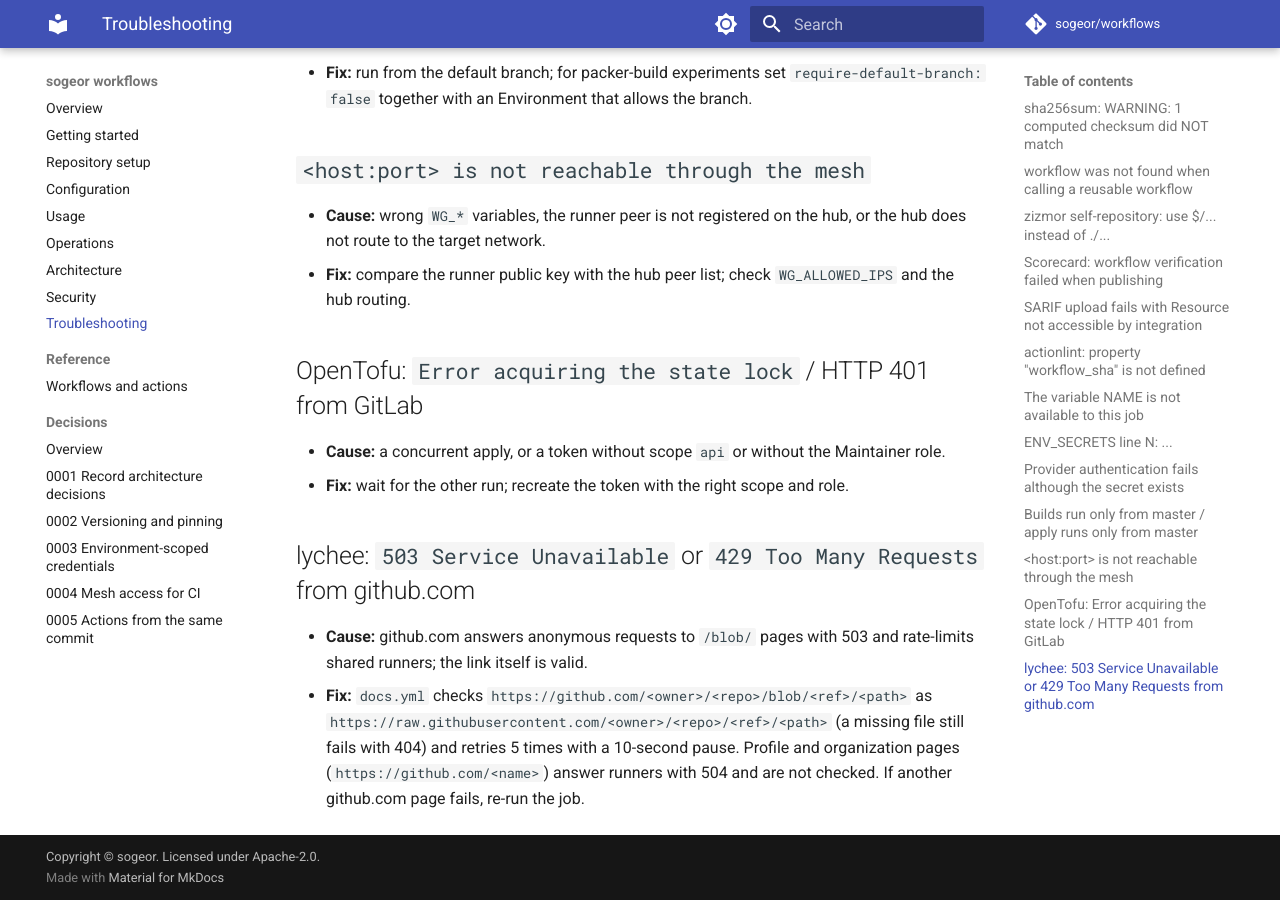
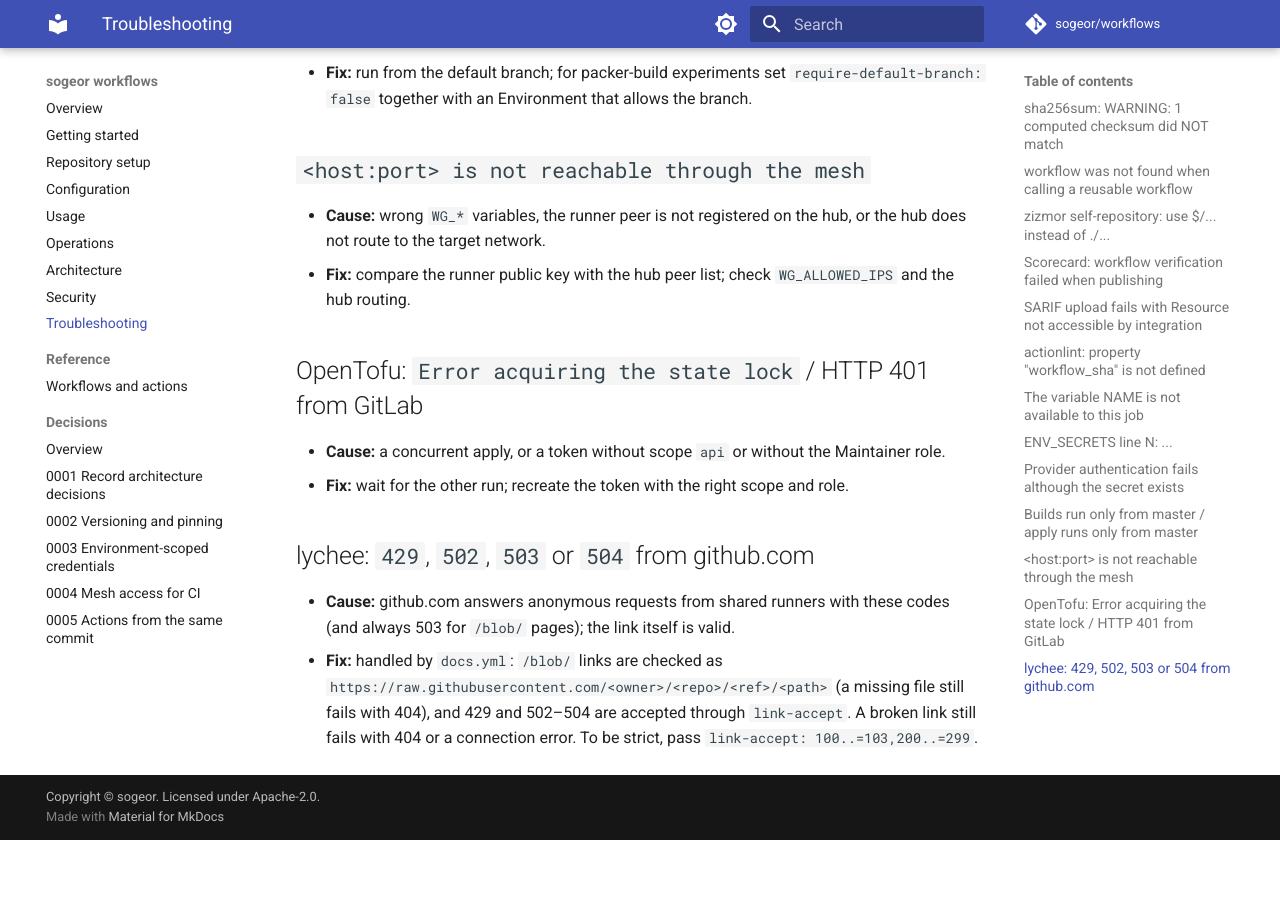
Before and after one commit to sogeor/workflows, an MkDocs documentation site: the page built from docs/troubleshooting.md, in a window 1280 px wide and 900 px high, scrolled down 1814 px. Built offline with MkDocs 1.6.1 and Material for MkDocs 9.7.7, drawn with Linux system fonts in a browser that asks for light colours; comment, search, counter and statistics services are not loaded; after the commit the page ends 2654 px from its top, so only the background shows below that.

Commit message:
ci(docs): accept temporary 429 and 5xx answers in link check

```diff
--- a/docs/troubleshooting.md
+++ b/docs/troubleshooting.md
@@ -65,11 +65,11 @@
 - **Cause:** a concurrent apply, or a token without scope `api` or without the Maintainer role.
 - **Fix:** wait for the other run; recreate the token with the right scope and role.
 
-## lychee: `503 Service Unavailable` or `429 Too Many Requests` from github.com
+## lychee: `429`, `502`, `503` or `504` from github.com
 
-- **Cause:** github.com answers anonymous requests to `/blob/` pages with 503 and rate-limits shared runners;
-  the link itself is valid.
-- **Fix:** `docs.yml` checks `https://github.com/<owner>/<repo>/blob/<ref>/<path>` as
-  `https://raw.githubusercontent.com/<owner>/<repo>/<ref>/<path>` (a missing file still fails with 404) and
-  retries 5 times with a 10-second pause. Profile and organization pages (`https://github.com/<name>`) answer
-  runners with 504 and are not checked. If another github.com page fails, re-run the job.
+- **Cause:** github.com answers anonymous requests from shared runners with these codes (and always 503 for
+  `/blob/` pages); the link itself is valid.
+- **Fix:** handled by `docs.yml`: `/blob/` links are checked as
+  `https://raw.githubusercontent.com/<owner>/<repo>/<ref>/<path>` (a missing file still fails with 404), and
+  429 and 502–504 are accepted through `link-accept`. A broken link still fails with 404 or a connection error.
+  To be strict, pass `link-accept: 100..=103,200..=299`.
```
Also changed, not shown: docs/configuration.md (+2 -1 lines), 1 other file.
